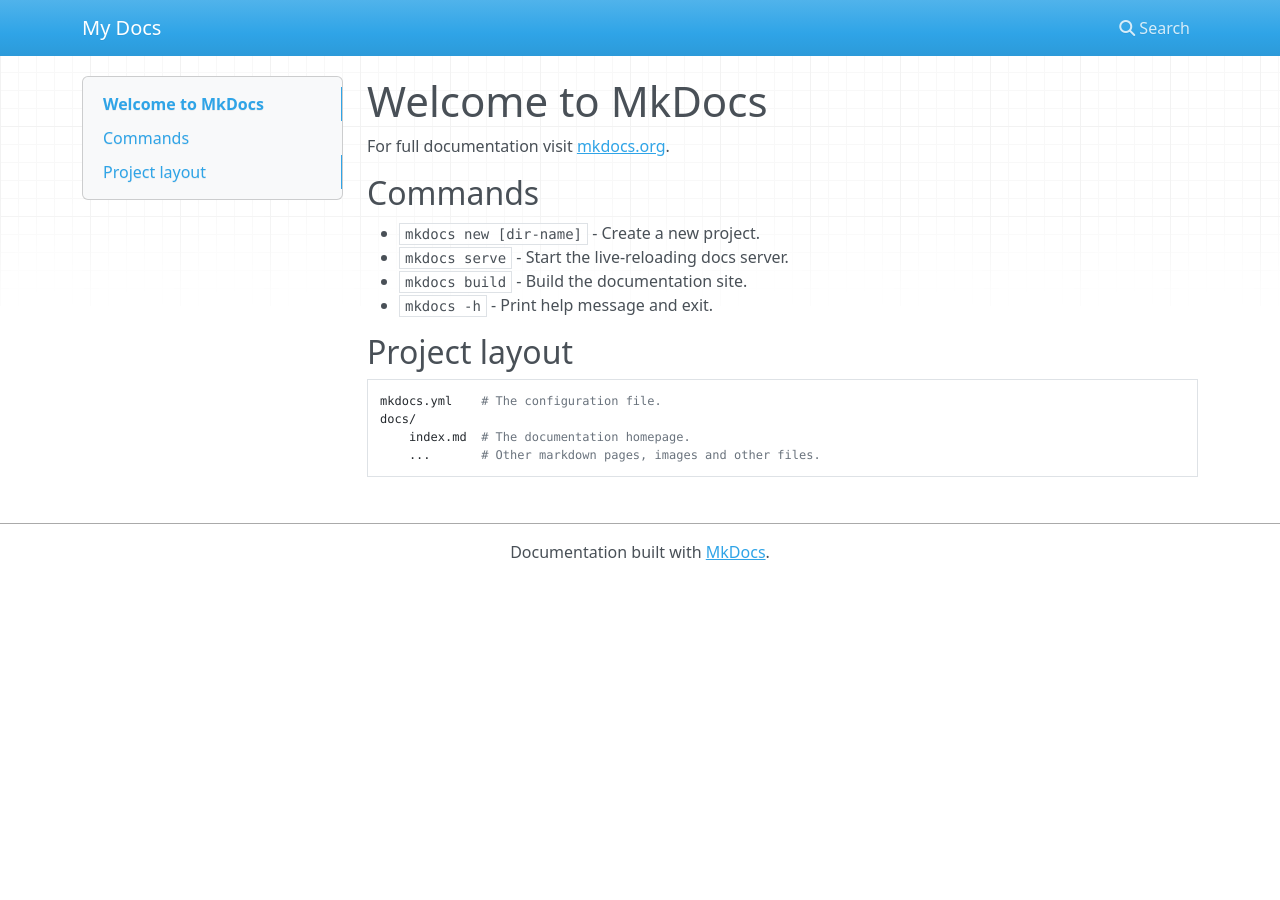
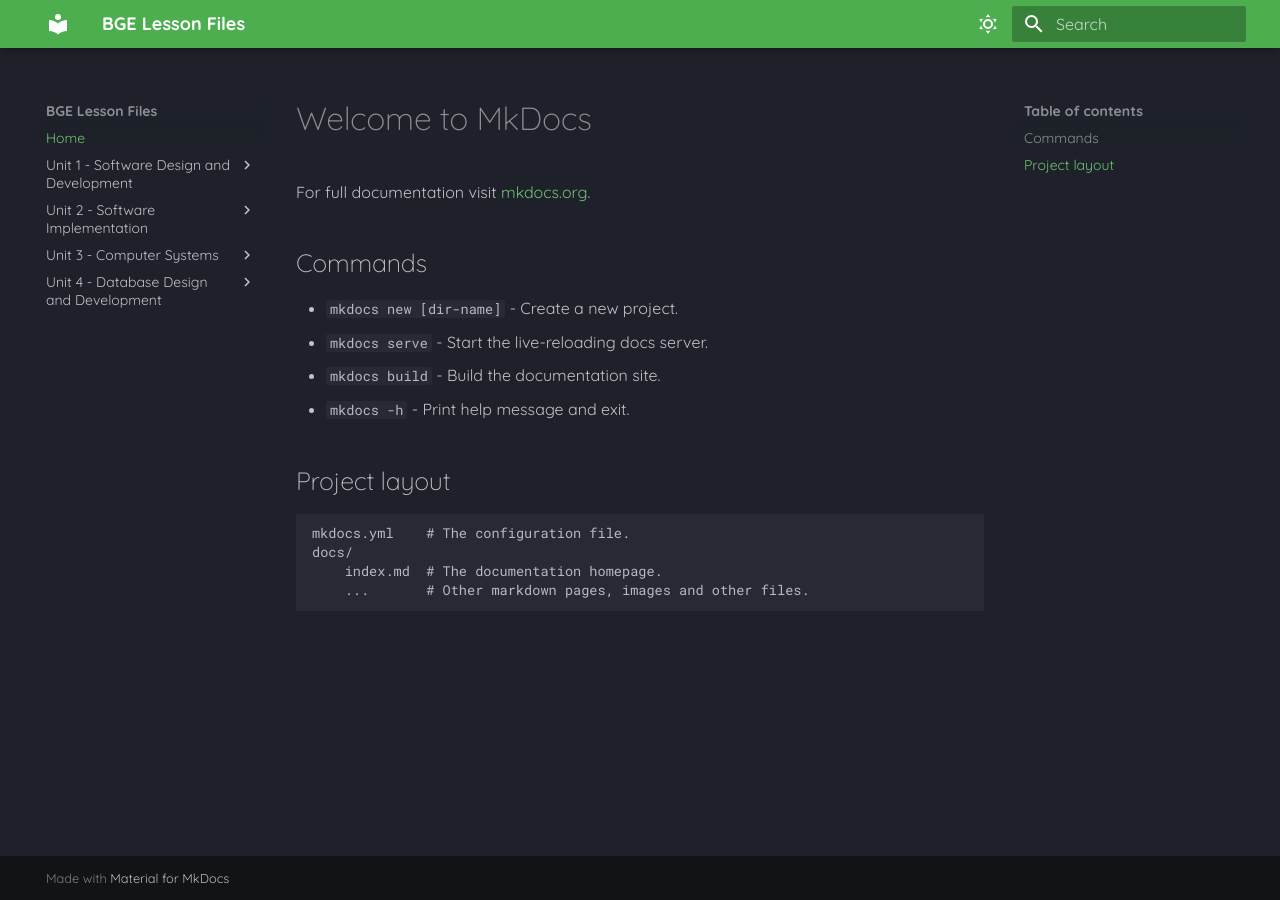
Before and after one commit to Mr-Wood-CS/BGE-Lesson-Files, an MkDocs documentation site: the page built from docs/index.md, in a window 1280 px wide. Built offline with MkDocs 1.6.1 and Material for MkDocs 9.7.7, drawn with Linux system fonts in a browser that asks for light colours; nearby versions of some CDN libraries.

Commit message:
update yml

```diff
--- a/mkdocs.yml
+++ b/mkdocs.yml
@@ -1 +1,64 @@
-site_name: My Docs
+site_name: BGE Lesson Files
+
+nav:
+    - Home: 'index.md'
+    - Unit 1 - Software Design and Development:
+      - SDD/index.md
+      - Development Methodologies: 'SDD/01-Development-Methodologies.md'
+      - Analysis: 'SDD/02-Analysis.md'
+      - Design: 'SDD/03-Design.md'
+      - Software Implementation: 'SDD/04-Software-Implementation.md'
+    - Unit 2 - Software Implementation:
+      - SI/index.md
+      - Input and Output: 'SI/01-Input-and-Output.md'
+      - Variables and Data Types: 'SI/02-Variables-and-Data-Types.md'
+      - Simple Conditional Statements: 'SI/03-Simple-Conditional-Statements.md'
+      - Complex Conditional Statements: 'SI/04-Complex-Conditional-Statements.md'
+      - Fixed Loops (for): 'SI/05-Fixed-Loops-(for).md'
+      - Conditional Loops (while): 'SI/06-Conditional-Loops-(while).md'
+      - Pre-defined Functions: 'SI/07-Pre-defined-Functions.md'
+      #- Coding Practice: 'SI/Retrival-Practice.md'
+    - Unit 3 - Computer Systems:
+      - CS/index.md
+    - Unit 4 - Database Design and Development:
+      - DDD/index.md
+    #- Code Practice: 'Python-Retrival-Practice/index.md'
+    #- Extension Tasks: 'Program-Extension-Tasks/index.md'
+
+
+markdown_extensions:
+  - admonition
+  - pymdownx.details
+  - pymdownx.superfences
+  - def_list
+  - pymdownx.tasklist:
+      custom_checkbox: true
+  - pymdownx.critic
+  - pymdownx.caret
+  - pymdownx.keys
+  - pymdownx.mark
+  - pymdownx.tilde
+  - attr_list
+  - md_in_html
+  - pymdownx.superfences
+  - pymdownx.tabbed:
+      alternate_style: true
+  - attr_list
+theme:
+  name: material
+  font:
+    text: Quicksand
+  palette:
+    - scheme: slate
+      toggle:
+       icon: material/weather-sunny
+       name: Dark mode
+      primary: green
+      accent: deep purple
+
+    - scheme: default
+      toggle:
+       icon: material/weather-night
+       name: Light mode
+      primary: blue
+      accent: deep orange
```
Also changed, not shown: 1 other file.
